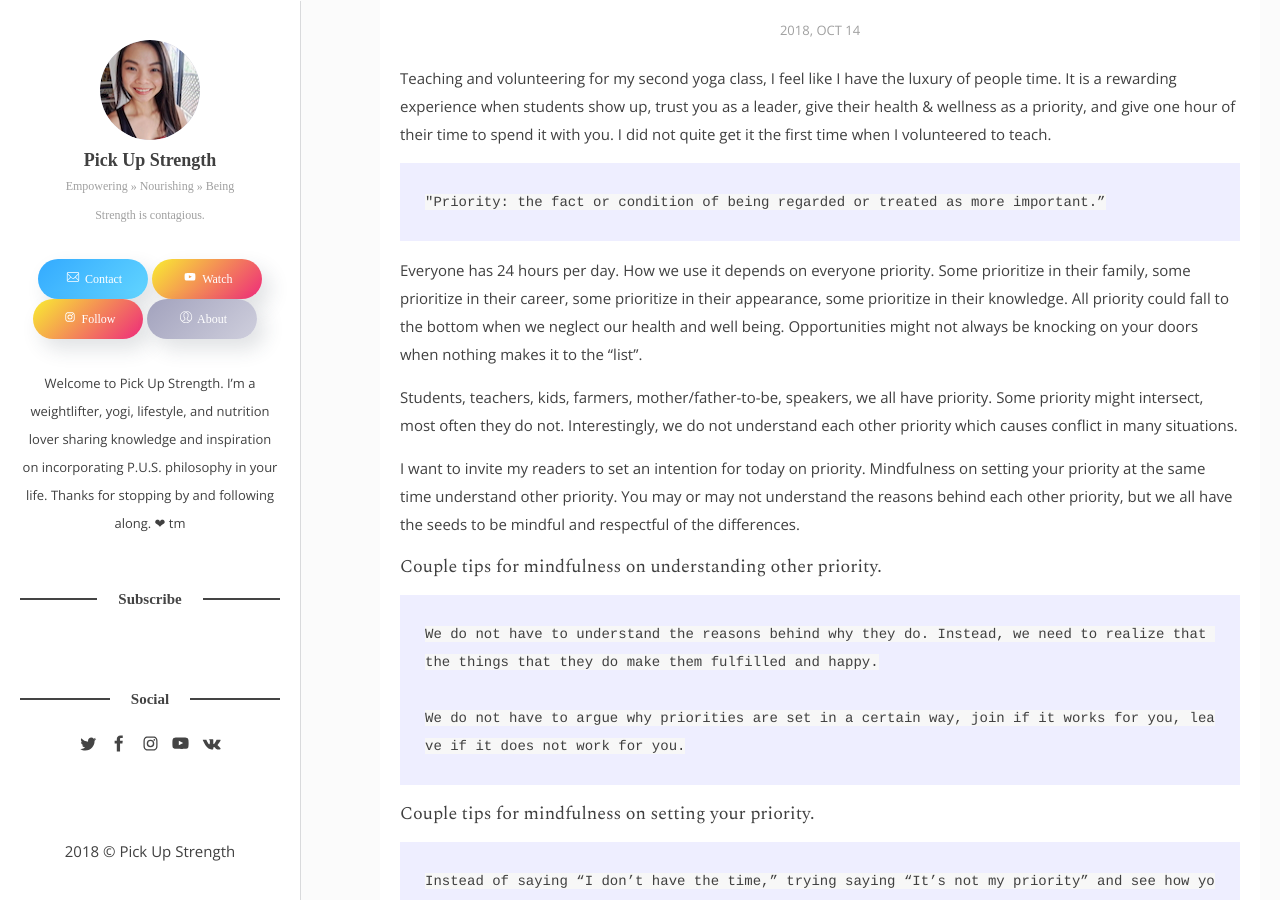
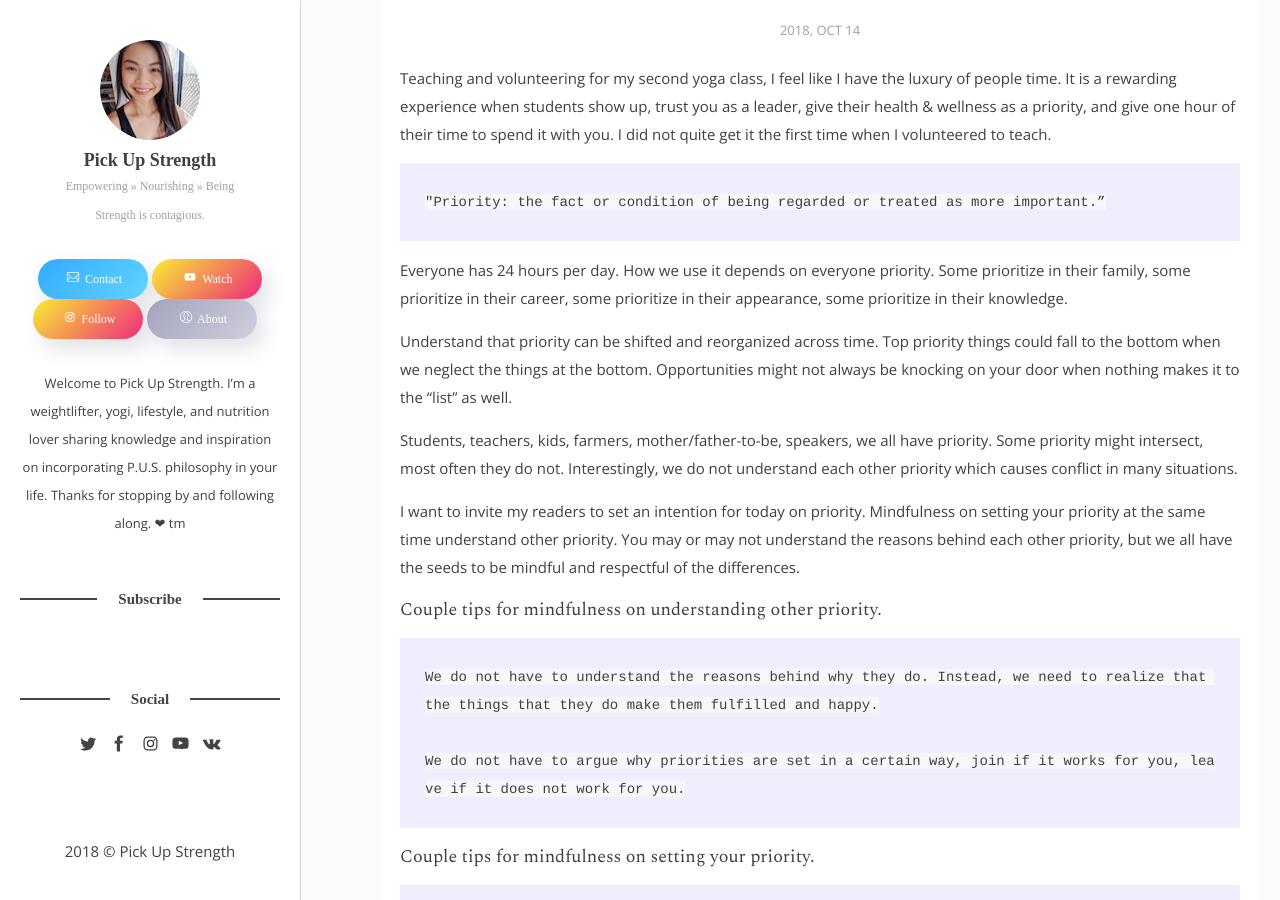
Before and after one commit to teckmonster/pickupstrength, a Jekyll site: the page built from _posts/2018-10-14-Mindfulness-On-Priority.markdown, in a window 1280 px wide and 900 px high, scrolled down 577 px. Built offline with Jekyll 4.4.1, drawn with Linux system fonts in a browser that asks for light colours; some web fonts are replaced; comment, search, counter and statistics services are not loaded.

Commit message:
typo priority

```diff
--- a/_posts/2018-10-14-Mindfulness-On-Priority.markdown
+++ b/_posts/2018-10-14-Mindfulness-On-Priority.markdown
@@ -15,7 +15,9 @@ Teaching and volunteering for my second yoga class, I feel like I have the luxur
 	"Priority: the fact or condition of being regarded or treated as more important.”
 
 
-Everyone has 24 hours per day. How we use it depends on everyone priority. Some prioritize in their family, some prioritize in their career, some prioritize in their appearance, some prioritize in their knowledge. All priority could fall to the bottom when we neglect our health and well being. Opportunities might not always be knocking on your doors when nothing makes it to the "list".
+Everyone has 24 hours per day. How we use it depends on everyone priority. Some prioritize in their family, some prioritize in their career, some prioritize in their appearance, some prioritize in their knowledge.
+
+Understand that priority can be shifted and reorganized across time. Top priority things could fall to the bottom when we neglect the things at the bottom. Opportunities might not always be knocking on your door when nothing makes it to the "list" as well.
 
 Students, teachers, kids, farmers, mother/father-to-be, speakers, we all have priority. Some priority might intersect, most often they do not. Interestingly, we do not understand each other priority which causes conflict in many situations.
 
```
